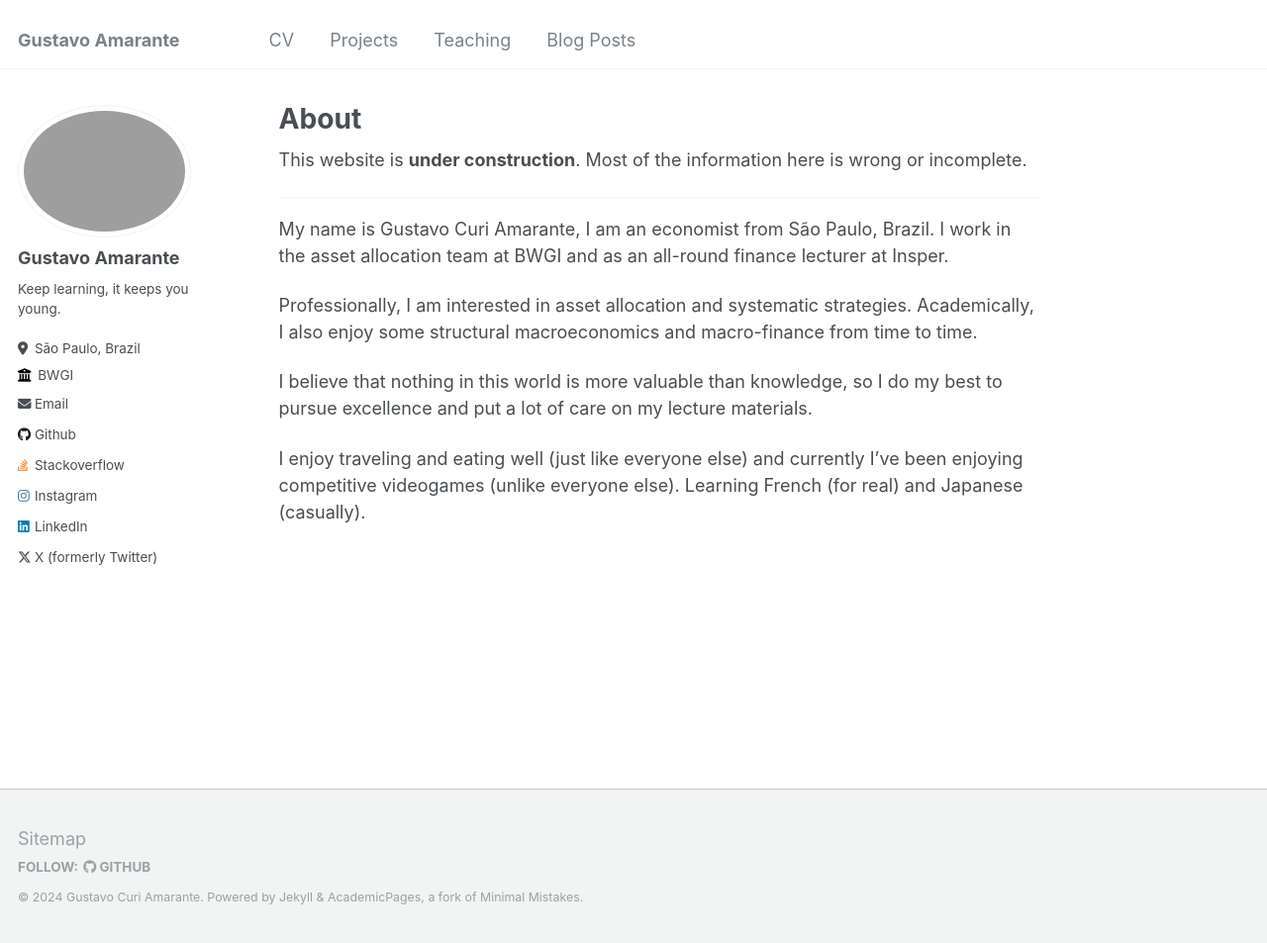
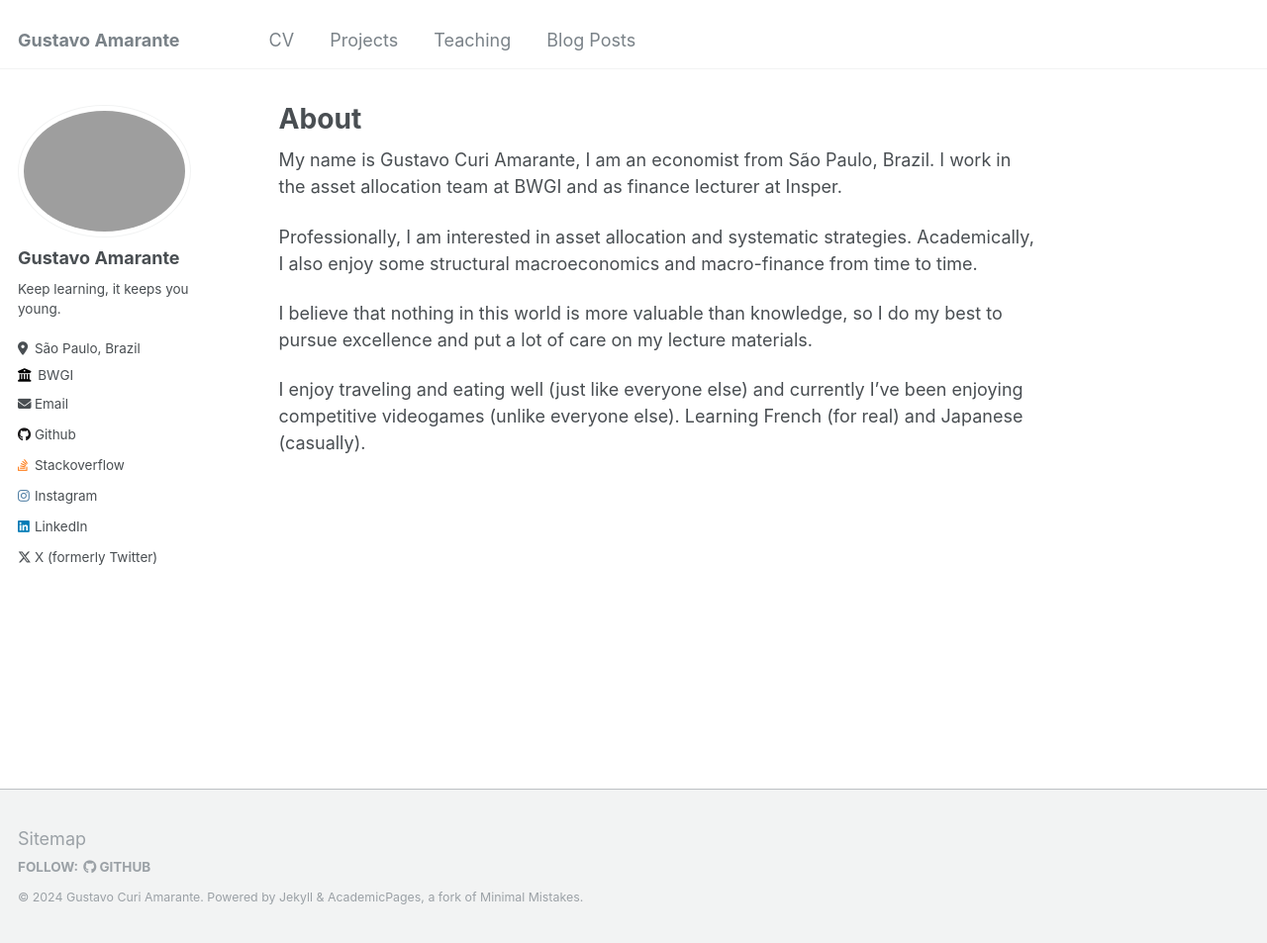
Before and after one commit to gusamarante/gusamarante, a Jekyll site: the page built from _pages/about.md, in a window 1280 px wide and 953 px high. Shown: the whole window at 99% size. Built offline with Jekyll 4.4.1, drawn with Linux system fonts in a browser that asks for light colours.

Commit message:
Update about.md

```diff
--- a/_pages/about.md
+++ b/_pages/about.md
@@ -7,11 +7,7 @@ redirect_from:
   - /about.html
 ---
 
-This website is **under construction**. Most of the information here is wrong or incomplete.
-
----
-
-My name is Gustavo Curi Amarante, I am an economist from São Paulo, Brazil. I work in the asset allocation team at BWGI and as an all-round finance lecturer at Insper.
+My name is Gustavo Curi Amarante, I am an economist from São Paulo, Brazil. I work in the asset allocation team at BWGI and as finance lecturer at Insper.
 
 Professionally, I am interested in asset allocation and systematic strategies. Academically, I also enjoy some structural macroeconomics and macro-finance from time to time.
 
```
